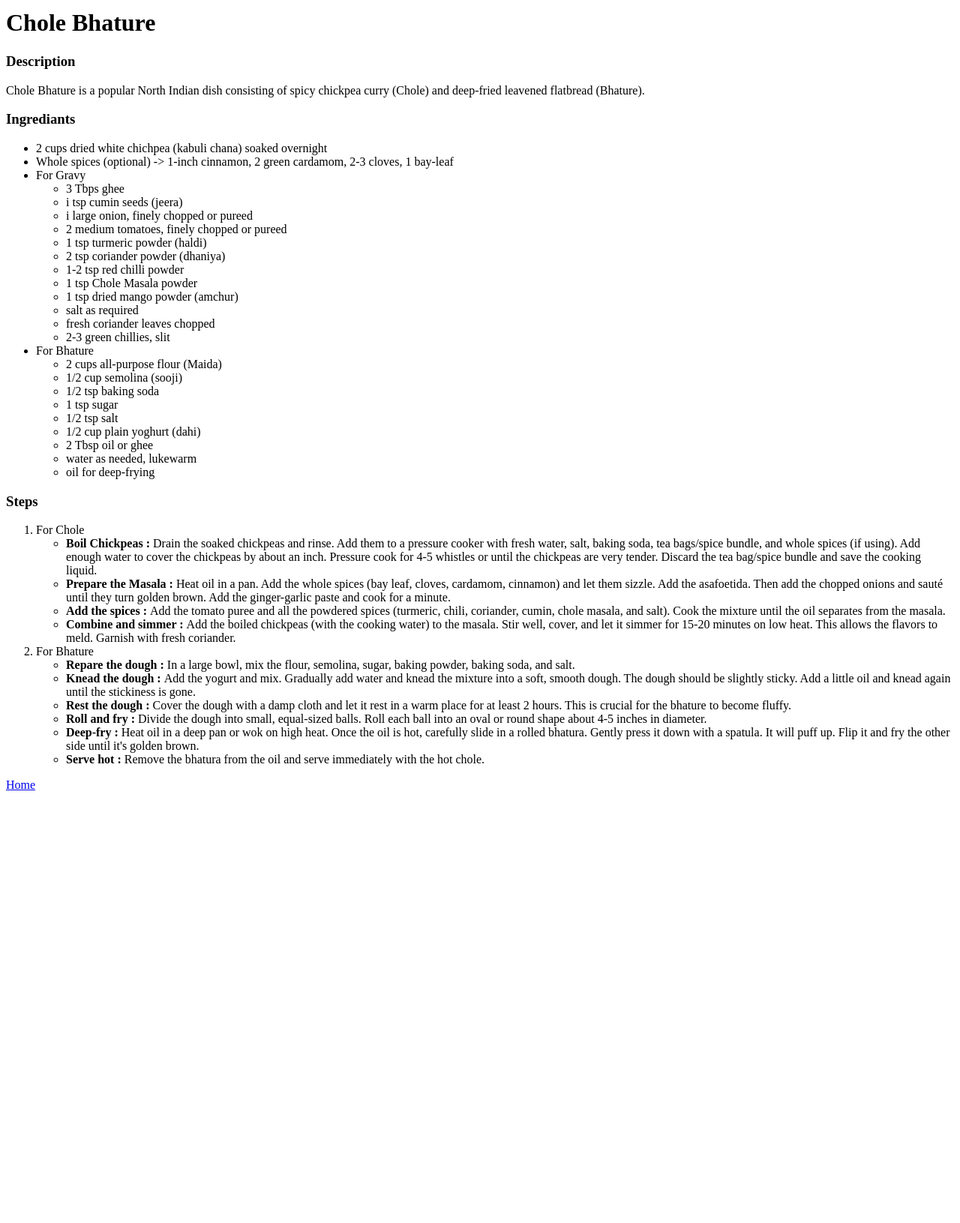
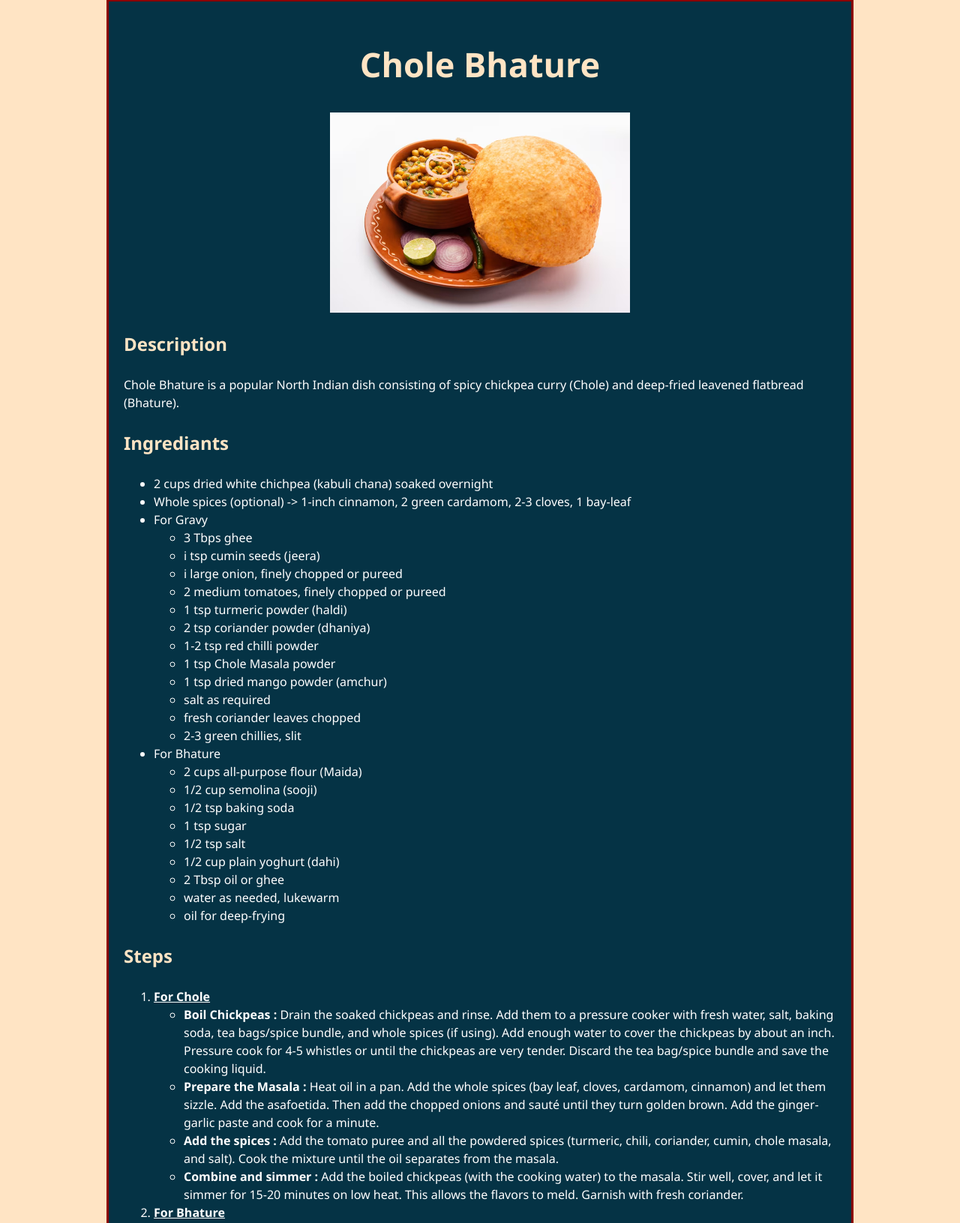
Before and after one commit to Biplob-Gautam/Recipe, a plain HTML site: page Recipes/Chole_bhature.html in a window 1280 px wide. Shown: the part 9-1640 px from the top of the page at 75% size. Before the commit the page ends 1073 px from the top, so only its background shows below. Drawn offline with Linux system fonts and the light colour scheme.

Commit message:
Added basic styling

```diff
--- a/Recipes/Chole_bhature.html
+++ b/Recipes/Chole_bhature.html
@@ -4,10 +4,12 @@
     <meta charset="UTF-8">
     <meta name="viewport" content="width=device-width, initial-scale=1.0">
     <title>Document</title>
+    <link rel="stylesheet" href="style.css">
 </head>
 <body>
-    <h1>Chole Bhature</h1>
-
+    <div class="recipe_holder">
+        <h1 class="recipe_name">Chole Bhature</h1>
+        <img src="../Images/Chole_.jpg" alt="An image of Chole Bhature">
         <h3>Description</h3>
         <p>Chole Bhature is a popular North Indian dish consisting of spicy chickpea curry (Chole) and deep-fried leavened flatbread (Bhature).</p>
         <h3>Ingrediants</h3>
@@ -49,7 +51,7 @@
         <h3>Steps</h3>
         <ol>
             <li>
-            For Chole
+                <span class="steps">For Chole</span>
                 <ul>
                     <li><b>Boil Chickpeas : </b>Drain the soaked chickpeas and rinse. Add them to a pressure cooker with fresh water, salt, baking soda, tea bags/spice bundle, and whole spices (if using). Add enough water to cover the chickpeas by about an inch. Pressure cook for 4-5 whistles or until the chickpeas are very tender. Discard the tea bag/spice bundle and save the cooking liquid.</li>
                     <li><b>Prepare the Masala : </b>Heat oil in a pan. Add the whole spices (bay leaf, cloves, cardamom, cinnamon) and let them sizzle. Add the asafoetida. Then add the chopped onions and sauté until they turn golden brown. Add the ginger-garlic paste and cook for a minute.</li>
@@ -59,7 +61,7 @@
                 </ul>
             </li>
             <li>
-            For Bhature
+                <span class="steps">For Bhature </span>
                 <ul>
                     <li><b>Repare the dough : </b>In a large bowl, mix the flour, semolina, sugar, baking powder, baking soda, and salt.</li>
                     <li><b>Knead the dough : </b>Add the yogurt and mix. Gradually add water and knead the mixture into a soft, smooth dough. The dough should be slightly sticky. Add a little oil and knead again until the stickiness is gone.</li>
@@ -71,6 +73,6 @@
             </li>
         </ol>
         <a href="../index.html">Home</a>
-
+    </div>
 </body>
 </html>
--- /dev/null
+++ b/Recipes/style.css
@@ -0,0 +1,44 @@
+body{
+    background-color: bisque;
+}
+
+h3{
+    font-size: 24px;
+    text-align: justify;
+    color: bisque;
+}
+.recipe_holder{
+    background-color: OKLCH(30.2% 0.056 229.695);
+    width: 950px;
+    color : white;
+    border : 3px solid darkred;
+    margin: auto;
+    padding: 20px;
+    line-height: 1.5;
+    font-family: "Dancing Script", "Segoe UI", cursive;
+}
+
+.recipe_name{
+    text-align: center;
+    color:bisque;
+    font-size: 45px;
+}
+
+img{
+   height: auto;
+    width: 400px;
+    display:block;
+    margin : 0 auto;
+}
+
+a{
+    display: block;
+    margin: 0px auto;
+    color: bisque;
+    width: max-content;
+}
+
+ol .steps{
+    font-weight: 700;
+    text-decoration: underline;
+}
```
Also changed, not shown: Recipes/Biriyani.html (+5 -3 lines), Recipes/dosa.html (+5 -3 lines), index.html (+4 -0 lines), Images/Biriyani.jpg (added), Images/Chole_.jpg (added), Images/Dosa.jpg (added). Lines whose indentation alone changed are shown as unchanged.
